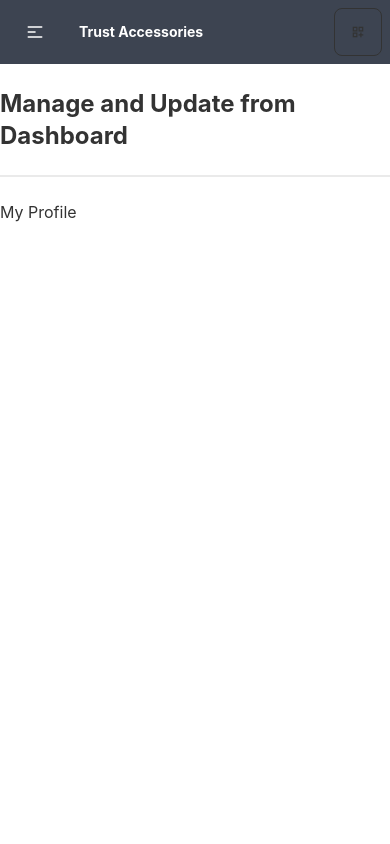
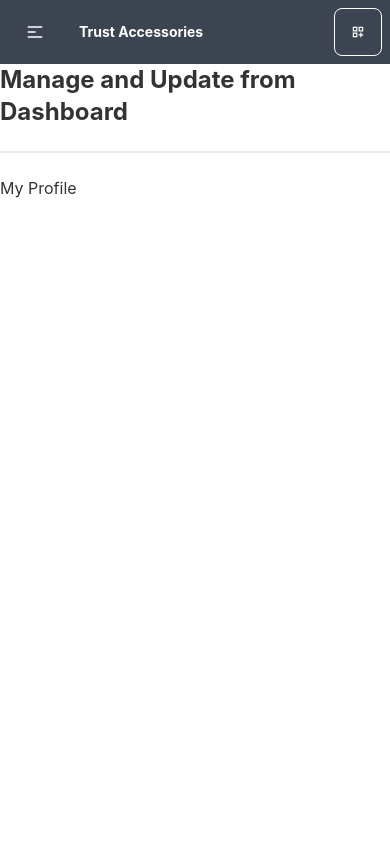
Before and after one commit to JunayedKhanNoor/Trust-Accessories-Client, a React (Create React App) app: page /dashboard in a window 390 px wide. Shown: the top 844 px of the page. Built offline with nearby package versions, Linux system fonts and the light colour scheme; no server answers; sample sign-in values are in the browser's storage.

Commit message:
Dashboard open clode for mobile

```diff
--- a/src/Pages/Dashboard/Dashboard.js
+++ b/src/Pages/Dashboard/Dashboard.js
@@ -1,11 +1,11 @@
 import React from "react";
-import { Outlet } from "react-router-dom";
+import { Link, Outlet } from "react-router-dom";
 
 const Dashboard = () => {
   return (
     <div class="drawer drawer-mobile">
       <input id="dashboard-drawer" type="checkbox" class="drawer-toggle" />
-      <div class="drawer-content flex flex-col md:ml-6 mt-6">
+      <div class="drawer-content flex flex-col">
         {/* <!-- Page content here --> */}
         <h1 className="text-2xl font-bold">Manage and Update from Dashboard</h1>
         <div class="divider"></div>
@@ -13,13 +13,28 @@ const Dashboard = () => {
       </div>
       <div class="drawer-side">
         <label for="dashboard-drawer" class="drawer-overlay"></label>
-        <ul class="menu p-4 overflow-y-auto w-48 bg-base-100 text-base-content">
+        <ul class="menu p-4 overflow-y-auto  w-48 bg-base-100 text-base-content">
           {/* <!-- Sidebar content here --> */}
           <li>
-            <a>Sidebar Item 1</a>
+            <Link to="/dashboard">My Profile</Link>
           </li>
           <li>
-            <a>Sidebar Item 2</a>
+            <Link to="/dashboard/myOrders">My Orders</Link>
+          </li>
+          <li>
+            <Link to="/dashboard/addReview">Add Review</Link>
+          </li>
+          <li>
+            <Link to="/dashboard/manageOrder">Manage Orders</Link>
+          </li>
+          <li>
+            <Link to="/dashboard/addProduct">Add Product</Link>
+          </li>
+          <li>
+            <Link to="/dashboard/makeAdmin">Make Admin</Link>
+          </li>
+          <li>
+            <Link to="/dashboard/manageProduct">Manage Products</Link>
           </li>
         </ul>
       </div>
--- a/src/Pages/Shared/Navbar.js
+++ b/src/Pages/Shared/Navbar.js
@@ -64,15 +64,19 @@ const Navbar = () => {
             </ul>
           </div>
 
-          <Link to="/" className="btn btn-ghost normal-case sm:text-xl lg:text-3xl font-bold">
+          <a className="btn btn-ghost normal-case sm:text-xl lg:text-3xl font-bold">
             Trust Accessories
-          </Link>
+          </a>
         </div>
         <div className="navbar-center hidden lg:flex">
           <ul className="menu menu-horizontal p-0 text-lg font-bold">{menuItems}</ul>
         </div>
         <div className="navbar-end lg:hidden">
-          <label for="dashboard-drawer" class="btn btn-outline drawer-button lg:hidden">
+          <label
+            tabIndex="1"
+            htmlFor="dashboard-drawer"
+            className="btn btn-outline drawer-button lg:hidden text-white"
+          >
             <MdOutlineDashboardCustomize />
           </label>
         </div>
```
